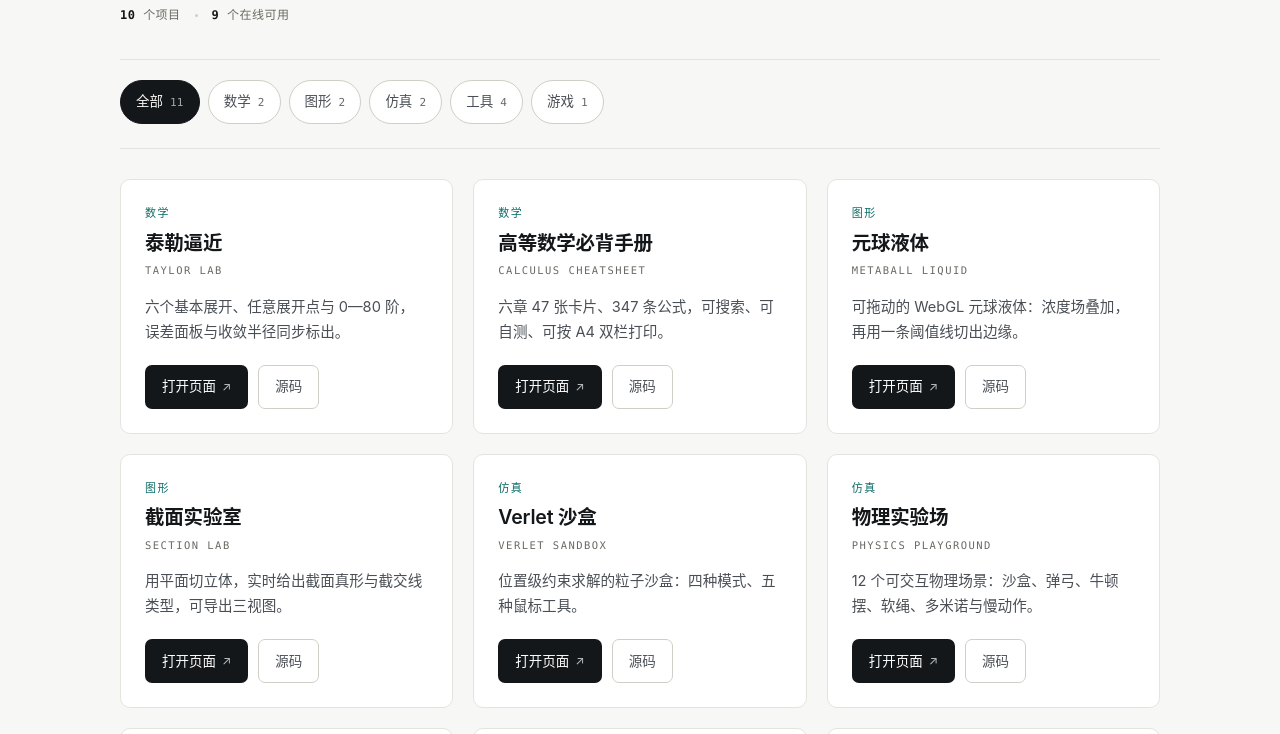
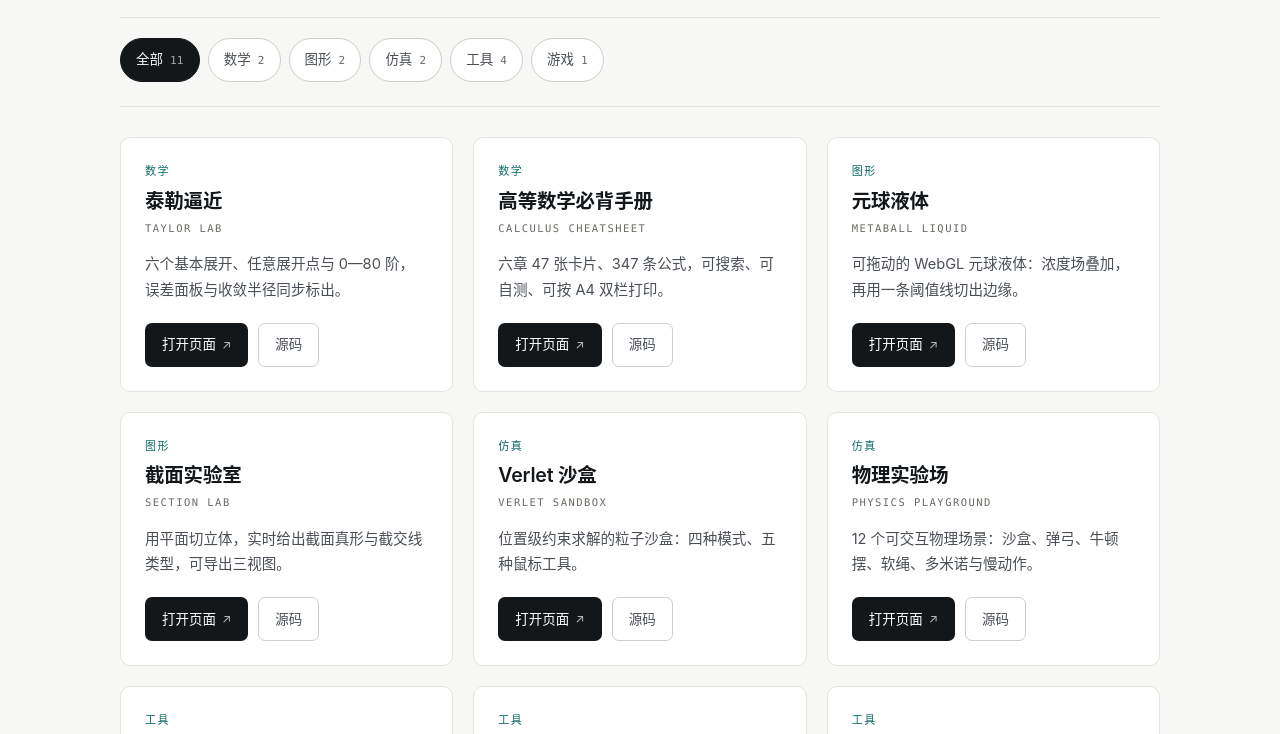
Before and after one commit to wtsswt/projects, a plain HTML site: page index.html in a window 1280 px wide. Shown: the part 222-956 px from the top of the page. Drawn offline with Linux system fonts and the light colour scheme.

Commit message:
移除头部项目数量统计行

```diff
--- a/index.html
+++ b/index.html
@@ -84,15 +84,6 @@
     letter-spacing:.26em;
     color:var(--faint);
   }
-  .stats{
-    display:flex;flex-wrap:wrap;align-items:center;gap:8px 14px;
-    margin-top:clamp(16px,2.2vw,22px);
-    font-family:var(--mono);font-size:12px;letter-spacing:.04em;
-    color:var(--faint);
-  }
-  .stats b{color:var(--ink);font-weight:600}
-  .stats .dot{width:3px;height:3px;border-radius:50%;background:var(--line-strong)}
-
   /* ---------- filters ---------- */
   .filters{
     display:flex;flex-wrap:wrap;gap:8px;
@@ -210,10 +201,6 @@
     <div class="head-row">
       <h1>公开项目<span class="en">Public Projects</span></h1>
       <a class="gh-link" href="https://github.com/wtsswt?tab=repositories">GitHub 仓库<span class="arw">↗</span></a>
-    </div>
-    <div class="stats">
-      <span><b>10</b> 个项目</span><span class="dot"></span>
-      <span><b>9</b> 个在线可用</span>
     </div>
   </header>
 
```
